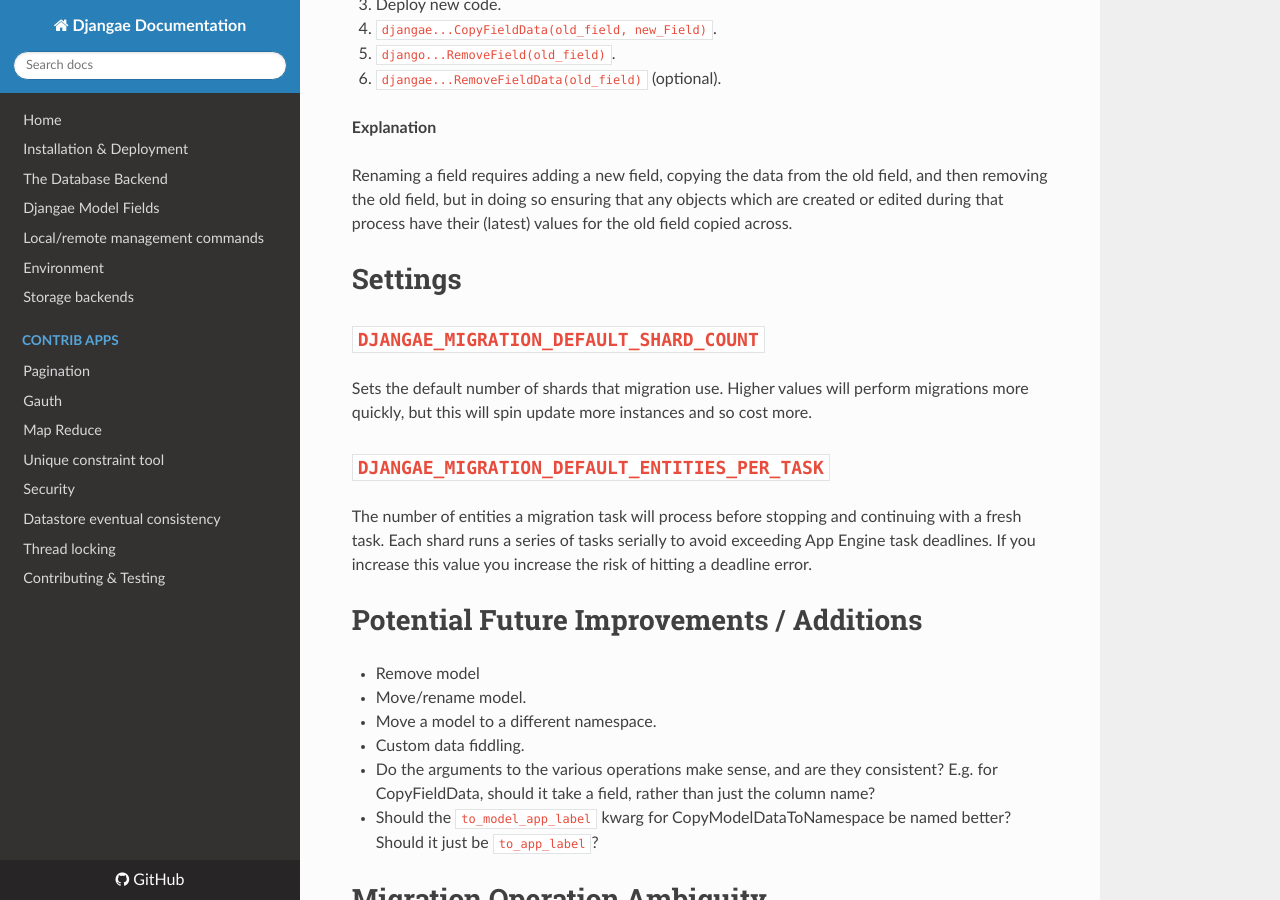
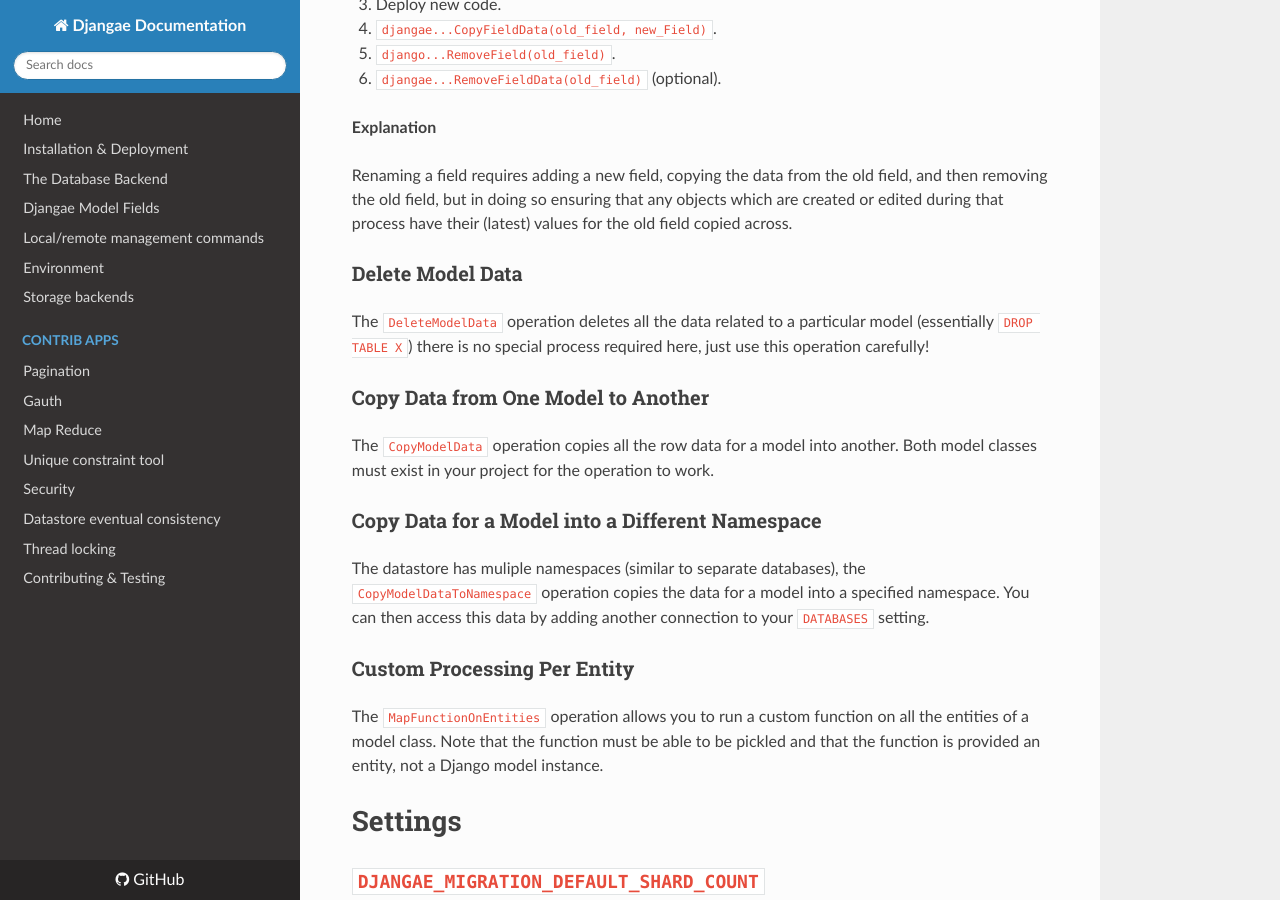
Before and after one commit to wittfabian/djangae, an MkDocs documentation site: the page built from docs/migrations.md, in a window 1280 px wide and 900 px high, scrolled down 2938 px. Built offline with MkDocs 1.6.1, drawn with Linux system fonts in a browser that asks for light colours; nearby versions of some CDN libraries; old or Windows-style settings are respelled for this version of MkDocs.

Commit message:
Document the remaining operations

```diff
--- a/docs/migrations.md
+++ b/docs/migrations.md
@@ -93,6 +93,27 @@ Whether you want to run the `RemoveFieldData` task or not depends on how much da
 
 Renaming a field requires adding a new field, copying the data from the old field, and then removing the old field, but in doing so ensuring that any objects which are created or edited during that process have their (latest) values for the old field copied across.
 
+
+### Delete Model Data
+
+The `DeleteModelData` operation deletes all the data related to a particular model (essentially `DROP TABLE X`)
+there is no special process required here, just use this operation carefully!
+
+### Copy Data from One Model to Another
+
+The `CopyModelData` operation copies all the row data for a model into another. Both model classes must exist in your project for the operation to work.
+
+### Copy Data for a Model into a Different Namespace
+
+The datastore has muliple namespaces (similar to separate databases), the `CopyModelDataToNamespace` operation copies
+the data for a model into a specified namespace. You can then access this data by adding another connection
+to your `DATABASES` setting.
+
+### Custom Processing Per Entity
+
+The `MapFunctionOnEntities` operation allows you to run a custom function on all the entities of a model class. Note that the function
+must be able to be pickled and that the function is provided an entity, not a Django model instance.
+
 # Settings
 
 ## `DJANGAE_MIGRATION_DEFAULT_SHARD_COUNT`
```
